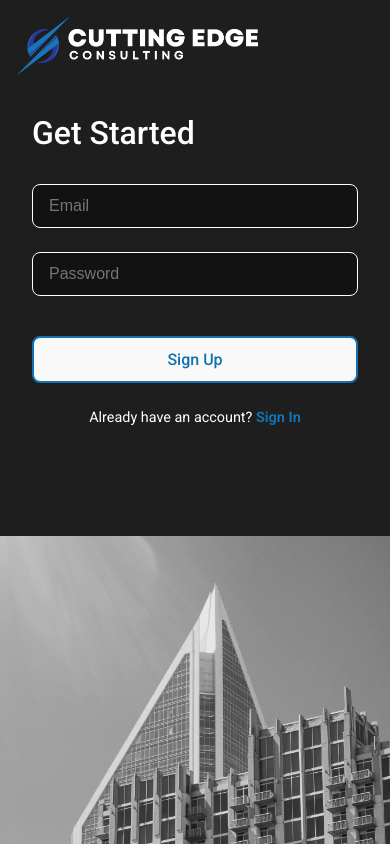
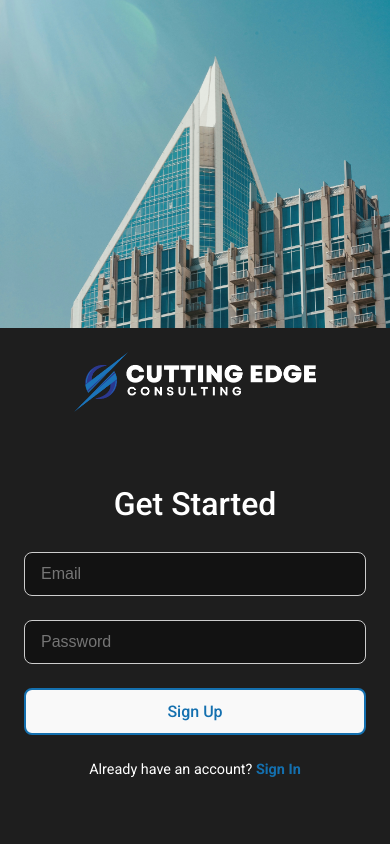
Before and after one commit to terccapital/cuttingedgeconsulting, a React (Vite) app: page /signup in a window 390 px wide. Built offline with nearby package versions, Linux system fonts and the light colour scheme.

Commit message:
flipped orientation of login and signup

```diff
--- a/src/pages/LoginPage.jsx
+++ b/src/pages/LoginPage.jsx
@@ -9,16 +9,22 @@ const LoginPage = () => {
   const handleSubmit = (e) => {
     e.preventDefault();
     console.log("Logging in with", { email, password });
-    // Add Supabase login logic here
   };
 
   return (
     <div className="login-page">
-      {/* Left Section: Login */}
-      <div className="login-left">
-        <img src="/cec-logo-white.png" alt="CEC Logo" className="login-logo" />
+      {/* Left Section: Image */}
+      <div className="login-image"></div>
 
-        <div className="login-container">
+      {/* Right Section: Logo + Form */}
+      <div className="login-right">
+        {/* Top Logo */}
+        <div className="login-logo-bar">
+          <img src="/cec-logo-white.png" alt="CEC Logo" className="login-logo" />
+        </div>
+
+        {/* Form Section */}
+        <div className="login-form-container">
           <h2 className="login-title">Welcome Back</h2>
           <form onSubmit={handleSubmit}>
             <input
@@ -43,14 +49,11 @@ const LoginPage = () => {
           </form>
 
           {/* Sign-Up Clause */}
-          <p className="signup-clause">
+          <p className="login-clause">
             Don't have an account? <a href="/signup">Sign Up</a>
           </p>
         </div>
       </div>
-
-      {/* Right Section: Image */}
-      <div className="login-right"></div>
     </div>
   );
 };
--- a/src/pages/SignUpPage.jsx
+++ b/src/pages/SignUpPage.jsx
@@ -1,4 +1,4 @@
-import "../styles/LoginPage.css";
+import "../styles/SignUpPage.css";
 import "../styles/Global.css";
 import { useState } from "react";
 
@@ -9,24 +9,30 @@ const SignUpPage = () => {
   const handleSubmit = (e) => {
     e.preventDefault();
     console.log("Signing up with", { email, password });
-    // Placeholder for future signup logic
   };
 
   return (
-    <div className="login-page">
-      {/* Left Section: Sign Up */}
-      <div className="login-left">
-        <img src="/cec-logo-white.png" alt="CEC Logo" className="login-logo" />
+    <div className="signup-page">
+      {/* Left Section: Image */}
+      <div className="signup-image"></div>
 
-        <div className="login-container">
-          <h2 className="login-title">Get Started</h2>
+      {/* Right Section: Logo + Form */}
+      <div className="signup-right">
+        {/* Top Logo */}
+        <div className="signup-logo-bar">
+          <img src="/cec-logo-white.png" alt="CEC Logo" className="signup-logo" />
+        </div>
+
+        {/* Form Section */}
+        <div className="signup-form-container">
+          <h2 className="signup-title">Get Started</h2>
           <form onSubmit={handleSubmit}>
             <input
               type="email"
               placeholder="Email"
               value={email}
               onChange={(e) => setEmail(e.target.value)}
-              className="login-input"
+              className="signup-input"
               required
             />
             <input
@@ -34,10 +40,10 @@ const SignUpPage = () => {
               placeholder="Password"
               value={password}
               onChange={(e) => setPassword(e.target.value)}
-              className="login-input"
+              className="signup-input"
               required
             />
-            <button type="submit" className="login-button">
+            <button type="submit" className="signup-button">
               Sign Up
             </button>
           </form>
@@ -48,9 +54,6 @@ const SignUpPage = () => {
           </p>
         </div>
       </div>
-
-      {/* Right Section: Image */}
-      <div className="signin-right"></div>
     </div>
   );
 };
--- a/src/styles/LoginPage.css
+++ b/src/styles/LoginPage.css
@@ -1,61 +1,70 @@
-/* Full Page Split Styling */
+/* Main Layout */
 .login-page {
   display: flex;
-  flex-direction: row; /* Ensure horizontal layout */
+  flex-direction: row;
   height: 100vh;
   width: 100vw;
   background: #121212;
   color: white;
 }
 
-/* Left Side - Login Section */
-.login-left {
+/* Left Side - Image */
+.login-image {
+  flex: 0.7;
+  background: url('/nc-mountains-1.jpg') no-repeat center center/cover;
+  filter: grayscale(100%);
+  height: 100vh;
+}
+
+.login-image:hover {
+  filter: grayscale(0%);
+}
+
+/* Right Side - Logo & Form Section */
+.login-right {
   flex: 0.3;
   background: #1e1e1e;
   display: flex;
   flex-direction: column;
-  align-items: center;
-  justify-content: center;
-  padding: 3rem 2rem;
+  align-items: flex-start;
+  padding: 2rem;
   box-sizing: border-box;
-  position: relative;
-  height: 100vh; /* Ensure full height */
 }
 
-/* Logo Styling */
+/* Logo Section */
+.login-logo-bar {
+  width: 100%;
+  display: flex;
+  justify-content: flex-start;
+  margin-bottom: 2rem;
+}
+
 .login-logo {
-  position: absolute;
-  top: 2rem;
-  left: 2rem;
   height: 60px;
 }
 
-/* Form Styling */
-.login-container {
+/* Form Container */
+.login-form-container {
   width: 100%;
   max-width: 400px;
-  text-align: center;
+  display: flex;
+  flex-direction: column;
+  align-items: flex-start;
+  justify-content: center;
+  flex-grow: 1;
 }
 
-.login-content {
-  display: flex;
-  flex-direction: column;
-  align-items: center;
-  justify-content: flex-start;  /* Align content to the top */
-  padding: 2rem;
-  gap: 1rem;  /* Space between elements */
-  margin-top: 2rem;  /* Adjust this to move content closer */
-}
-
-/* Title - Welcome Back */
+/* Title */
 .login-title {
   font-size: 2rem;
   font-weight: 500;
+  margin-bottom: 1.5rem;
   color: white;
   text-align: left;
-  margin-top: 1rem;  /* Reduce the margin to move it closer */
+  width: 100%;
 }
 
+/* Inputs */
 .login-input {
   width: 100%;
   padding: 12px 16px;
@@ -63,11 +72,12 @@
   border-radius: 8px;
   border: 1px solid #ffffff;
   background: #121212;
-  color: #ffffff;
+  color: white;
   font-size: 1rem;
   box-sizing: border-box;
 }
 
+/* Button */
 .login-button {
   width: 100%;
   padding: 12px;
@@ -77,7 +87,6 @@
   border-radius: 8px;
   cursor: pointer;
   transition: background 0.3s ease;
-  margin-top: 1rem;
 }
 
 .login-button:hover {
@@ -85,65 +94,49 @@
   color: white;
 }
 
-.signup-clause {
+/* Sign-Up Clause */
+.login-clause {
   margin-top: 1.5rem;
   font-size: 0.9rem;
-  color: #ffffff;
 }
 
-.signup-clause a {
-  color: #1470af;
+.login-clause a {
+  color: #1470AF;
   text-decoration: none;
   font-weight: 600;
 }
 
-.signup-clause a:hover {
+.login-clause a:hover {
   text-decoration: underline;
-}
-
-/* Right Side - Image Section */
-.login-right {
-  flex: 0.7;
-  background: url('/nc-mountains-1.jpg') no-repeat center center/cover;
-  filter: grayscale(100%);
-  display: flex;
-  align-items: center;
-  justify-content: center;
-  height: 100vh; /* Ensures it fills the height */
-}
-
-.login-right:hover {
-  filter: grayscale(0%);
-}
-
-.signin-right {
-  flex: 0.7;
-  background: url('/Charlotte-Pic-2.jpg') no-repeat center center/cover;
-  filter: grayscale(100%);
-  display: flex;
-  align-items: center;
-  justify-content: center;
-  height: 100vh; /* Ensures it fills the height */
-}
-
-.signin-right:hover {
-  filter: grayscale(0%);
 }
 
 /* Mobile Responsive */
 @media (max-width: 768px) {
   .login-page {
-    flex-direction: column; /* Stack for mobile */
+    flex-direction: column;
   }
 
-  .login-left, .login-right {
+  .login-logo-bar {
+    justify-content: center;
+    margin-bottom: 1rem;
+  }
+
+  .login-image {
+    height: 250px;
+  }
+
+  .login-right {
     flex: 1;
     width: 100%;
+    padding: 1.5rem;
+    align-items: center;
   }
 
-  .login-logo {
-    top: 1rem;
-    left: 1rem;
-    height: 60px;
+  .login-form-container {
+    align-items: center;
+  }
+
+  .login-title {
+    text-align: center;
   }
 }
--- /dev/null
+++ b/src/styles/SignUpPage.css
@@ -0,0 +1,142 @@
+/* Main Layout */
+.signup-page {
+    display: flex;
+    flex-direction: row;
+    height: 100vh;
+    width: 100vw;
+    background: #121212;
+    color: white;
+}
+
+/* Left Side - Image */
+.signup-image {
+    flex: 0.7;
+    background: url('/Charlotte-Pic-2.jpg') no-repeat center center/cover;
+    filter: grayscale(100%);
+    height: 100vh;
+}
+
+.signup-image:hover {
+    filter: grayscale(0%);
+}
+
+/* Right Side - Logo & Form Section */
+.signup-right {
+    flex: 0.3;
+    background: #1e1e1e;
+    display: flex;
+    flex-direction: column;
+    align-items: flex-start;
+    padding: 2rem;
+    box-sizing: border-box;
+}
+
+/* Logo Section */
+.signup-logo-bar {
+    width: 100%;
+    display: flex;
+    justify-content: flex-start;
+    margin-bottom: 2rem;
+}
+
+.signup-logo {
+    height: 60px;
+}
+
+/* Form Container */
+.signup-form-container {
+    width: 100%;
+    max-width: 400px;
+    display: flex;
+    flex-direction: column;
+    align-items: flex-start;
+    justify-content: center;
+    flex-grow: 1;
+}
+
+/* Title */
+.signup-title {
+    font-size: 2rem;
+    font-weight: 500;
+    margin-bottom: 1.5rem;
+    color: white;
+    text-align: left;
+    width: 100%;
+}
+
+/* Inputs */
+.signup-input {
+    width: 100%;
+    padding: 12px 16px;
+    margin-bottom: 1.5rem;
+    border-radius: 8px;
+    border: 1px solid #cdcdcd;
+    background: #121212;
+    color: white;
+    font-size: 1rem;
+    box-sizing: border-box;
+}
+
+/* Button */
+.signup-button {
+    width: 100%;
+    padding: 12px;
+    font-size: 1rem;
+    border: 2px solid #1470AF;
+    color: #1470AF;
+    border-radius: 8px;
+    cursor: pointer;
+    transition: background 0.3s ease;
+}
+
+.signup-button:hover {
+    background: #1470AF;
+    color: white;
+}
+
+/* Sign-in Clause */
+.signup-clause {
+    margin-top: 1.5rem;
+    font-size: 0.9rem;
+}
+
+.signup-clause a {
+    color: #1470AF;
+    text-decoration: none;
+    font-weight: 600;
+}
+
+.signup-clause a:hover {
+    text-decoration: underline;
+}
+
+/* Mobile Responsive */
+@media (max-width: 768px) {
+    .signup-page {
+        flex-direction: column;
+    }
+
+    .signup-logo-bar {
+        justify-content: center;
+        margin-bottom: 1rem;
+    }
+
+    .signup-image {
+        height: 250px;
+    }
+
+    .signup-right {
+        flex: 1;
+        width: 100%;
+        padding: 1.5rem;
+        align-items: center;
+    }
+
+    .signup-form-container {
+        align-items: center;
+    }
+
+    .signup-title {
+        text-align: center;
+    }
+}
```
